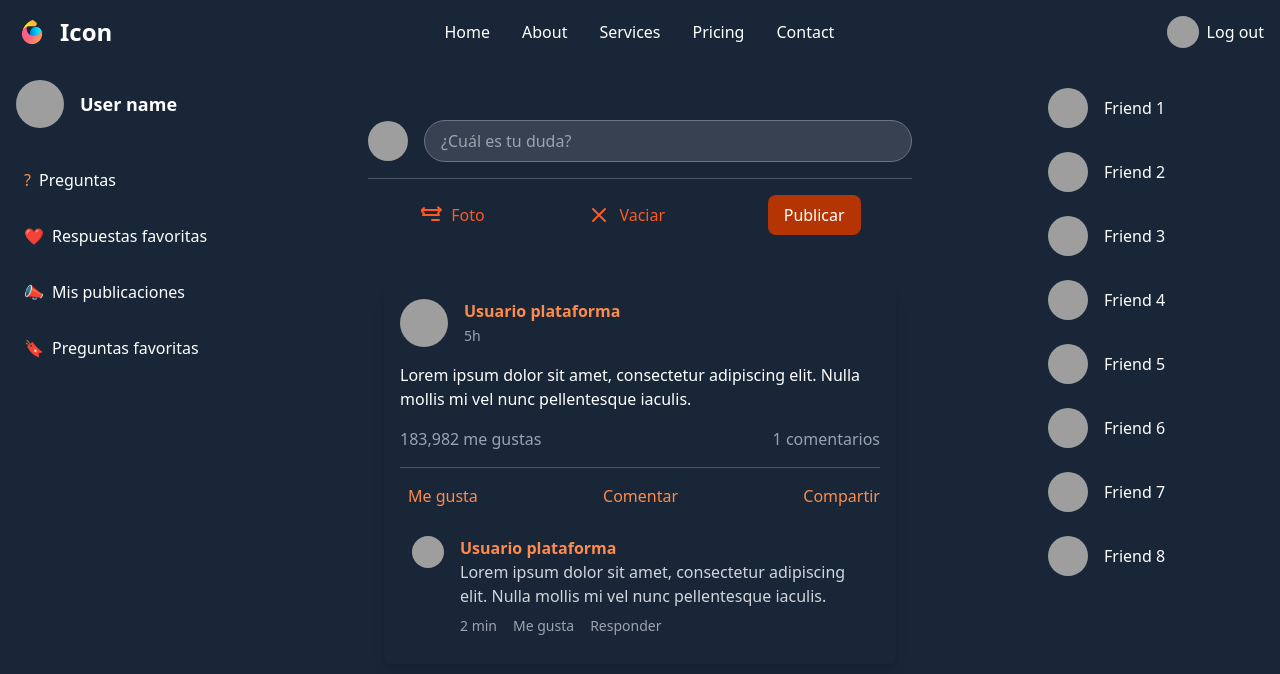
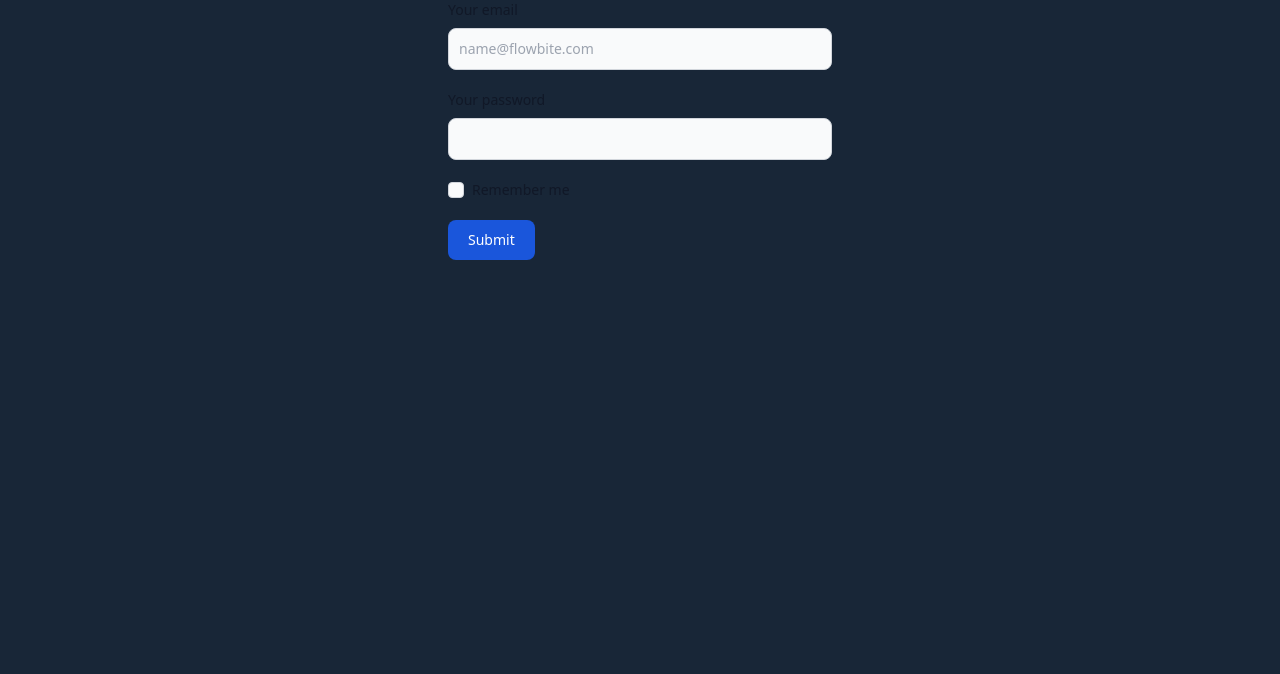
Before and after one commit to JeanGargano/Proyecto-EDyA2, a React (Create React App) app: page /login in a window 1280 px wide. Shown: the top 674 px of the page. Built offline with nearby package versions, Linux system fonts and the light colour scheme; grey boxes are pictures that could not be loaded.

Commit message:
Trabajando en el login

```diff
--- a/package.json
+++ b/package.json
@@ -10,6 +10,7 @@
     "flowbite-react": "^0.10.1",
     "react": "^18.3.1",
     "react-dom": "^18.3.1",
+    "react-router-dom": "^6.26.1",
     "react-scripts": "5.0.1",
     "web-vitals": "^2.1.4"
   },
--- /dev/null
+++ b/src/Components/Login/login.js
@@ -0,0 +1,28 @@
+import '../../Stylesheet/Login/login.css';
+
+const Login = () => {
+  return (
+
+
+<form class="max-w-sm mx-auto">
+  <div class="mb-5">
+    <label for="email" class="block mb-2 text-sm font-medium text-gray-900 dark:text-white">Your email</label>
+    <input type="email" id="email" class="bg-gray-50 border border-gray-300 text-gray-900 text-sm rounded-lg focus:ring-blue-500 focus:border-blue-500 block w-full p-2.5 dark:bg-gray-700 dark:border-gray-600 dark:placeholder-gray-400 dark:text-white dark:focus:ring-blue-500 dark:focus:border-blue-500" placeholder="name@flowbite.com" required />
+  </div>
+  <div class="mb-5">
+    <label for="password" class="block mb-2 text-sm font-medium text-gray-900 dark:text-white">Your password</label>
+    <input type="password" id="password" class="bg-gray-50 border border-gray-300 text-gray-900 text-sm rounded-lg focus:ring-blue-500 focus:border-blue-500 block w-full p-2.5 dark:bg-gray-700 dark:border-gray-600 dark:placeholder-gray-400 dark:text-white dark:focus:ring-blue-500 dark:focus:border-blue-500" required />
+  </div>
+  <div class="flex items-start mb-5">
+    <div class="flex items-center h-5">
+      <input id="remember" type="checkbox" value="" class="w-4 h-4 border border-gray-300 rounded bg-gray-50 focus:ring-3 focus:ring-blue-300 dark:bg-gray-700 dark:border-gray-600 dark:focus:ring-blue-600 dark:ring-offset-gray-800 dark:focus:ring-offset-gray-800" required />
+    </div>
+    <label for="remember" class="ms-2 text-sm font-medium text-gray-900 dark:text-gray-300">Remember me</label>
+  </div>
+  <button type="submit" class="text-white bg-blue-700 hover:bg-blue-800 focus:ring-4 focus:outline-none focus:ring-blue-300 font-medium rounded-lg text-sm w-full sm:w-auto px-5 py-2.5 text-center dark:bg-blue-600 dark:hover:bg-blue-700 dark:focus:ring-blue-800">Submit</button>
+</form>
+
+  );
+};
+
+export default Login;
--- a/src/index.js
+++ b/src/index.js
@@ -2,10 +2,17 @@ import React from 'react';
 import ReactDOM from 'react-dom/client';
 import './Stylesheet/Home/index.css';
 import App from './Components/Home/App';
+import { BrowserRouter as Router, Route, Routes } from 'react-router-dom';
+import Login from './Components/Login/login';
 
 const root = ReactDOM.createRoot(document.getElementById('root'));
 root.render(
   <React.StrictMode>
-    <App />
+    <Router>
+      <Routes>
+        <Route path="/" element={<App />} /> {/* Página principal */}
+        <Route path="/login" element={<Login />} /> {/* Página de Login */}
+      </Routes>
+    </Router>
   </React.StrictMode>
 );
```
Also changed, not shown: public/robots.txt (deleted), src/Stylesheet/Login/login.css (added), 2 other files (tests, documents, lock files or other folders).
